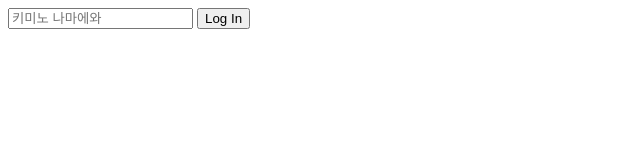
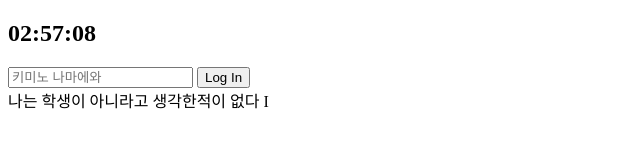
Before and after one commit to munyeol-Yoon/momentum_JS_2022, a plain HTML site: page index.html in a window 1280 px wide. Shown: the whole page, without its empty margins (0-640 px from the left). Drawn offline with Linux system fonts and the light colour scheme.

Commit message:
20220603

```diff
--- a/index.html
+++ b/index.html
@@ -1,13 +1,14 @@
 <!DOCTYPE html>
 <html lang="en">
   <head>
-    <link rel="stylesheet" href="style.css" />
+    <link rel="stylesheet" href="./css/style.css" />
     <meta charset="UTF-8" />
     <meta http-equiv="X-UA-Compatible" content="IE=edge" />
     <meta name="viewport" content="width=device-width, initial-scale=1.0" />
     <title>Momentum App</title>
   </head>
   <body>
+    <h2 id="clock">00:00:00</h2>
     <form id="login-form" class="hidden">
       <input
         required
@@ -21,6 +22,12 @@
     <form id="logout-form" class="hidden">
       <button>Log out</button>
     </form>
-    <script src="app.js"></script>
+    <div id="quote">
+      <span></span>
+      <span></span>
+    </div>
+    <script src="./js/greeting.js"></script>
+    <script src="./js/clock.js"></script>
+    <script src="./js/quotes.js"></script>
   </body>
 </html>
--- /dev/null
+++ b/js/clock.js
@@ -0,0 +1,23 @@
+const clock = document.querySelector("h2#clock");
+
+function getClock(){
+    const date = new Date();
+    const hour = String(date.getHours()).padStart(2, "0");
+    const minute = String(date.getMinutes()).padStart(2, "0");
+    const seconds = String(date.getSeconds()).padStart(2, "0");
+    clock.innerText = `${hour}:${minute}:${seconds}`;
+
+}
+getClock();
+setInterval(getClock, 1000);
+
+/* mdn 방법
+const test = document.querySelector("h7#test");
+
+function getTest(){
+    const date = new Date();
+    test.innerText = date.toLocaleTimeString("ko-KR");
+}
+getTest();
+setInterval(getTest, 1000);
+*/
--- a/app.js
+++ b/js/greeting.js
@@ -8,12 +8,12 @@ const HIDDEN_CLASSNAME ="hidden";
 const USERNAME_KEY = "username";
 
 function onLoginSubmit(event){
-    const username = loginInput.value;
+    const username_value = loginInput.value;
     event.preventDefault();
     console.log(loginInput.value);
     loginForm.classList.add(HIDDEN_CLASSNAME);
-    localStorage.setItem(USERNAME_KEY, username);
-    paintGreetings(username);
+    localStorage.setItem(USERNAME_KEY, username_value);
+    paintGreetings(username_value);
 }
 
 function paintGreetings(username){
--- /dev/null
+++ b/js/quotes.js
@@ -0,0 +1,53 @@
+const quotes = [
+    {
+        quote:"체력이 약하면 빨리 편안함을 찾게되고 그러면 인내심이 떨어지고 그리고 그 피로감을 견디지 못하면 승부따위는 상관없는 지경에 이르지",
+        author:"미생 中, 작가 : 윤태호",
+    },
+    {
+        quote:"기회에도 자격이 있는거다.",
+        author:"미생 中, 작가 : 윤태호",
+    },
+    {
+        quote:"순간의 선택이 모여 삶과 인생이된다",
+        author:"미생 中, 작가 : 윤태호",
+    },
+    {
+        quote:"기초 없이 이룬 성취는 단계를 오르는 것이 아니라, 성취 후 다시 바닥으로 돌아오게 된다",
+        author:"미생 中, 작가 : 윤태호",
+    },
+    {
+        quote:"길이란 걷는 것이 아니다. 걸으면서 나아가기 위한 것이다. 나아가지 못하는 길은 길이 아니다. 길은 모두에게 열려있지만 모두가 그 길을가질 수 있는 것은 아니다.",
+        author:"미생 中, 작가 : 윤태호",
+    },
+    {
+        quote:"잊지 말자. 나는 어머니의 자부심이다.",
+        author:"미생 中, 작가 : 윤태호",
+    },
+    {
+        quote:"추구할 수 있는 용기가 있다면 우리의 모든 꿈은 이뤄질 수 있다. ",
+        author:"월트 디즈니",
+    },
+    {
+        quote:"성공한 사람이 되려고 노력하기보다 가치있는 사람이 되려고 노력하라.",
+        author:"알버트 아인슈타인",
+    },
+    {
+        quote:"당신의 인생을 스스로 설계하지 않으면 다른 사람의 계획에 빠져들 가능성이 크다. 남들이 당신을 위해 계획해 놓은 것? 많지 않다.",
+        author:"짐 론",
+    },
+    {
+        quote:"모방해서 성공하는 것보다 독창적으로 실패하는 게 더 낫다.",
+        author:"허먼 멜빌",
+    },
+    {
+        quote:"나는 학생이 아니라고 생각한적이 없다",
+        author:"I",
+    }
+]
+
+const quote = document.querySelector("#quote span:first-child");
+const author = document.querySelector("#quote span:last-child");
+const toDaysQuote = quotes[Math.floor(Math.random()*quotes.length)];
+
+quote.innerText = toDaysQuote.quote;
+author.innerText = toDaysQuote.author;
```
Also changed, not shown: css/style.css (renamed from style.css), 1 other file.
